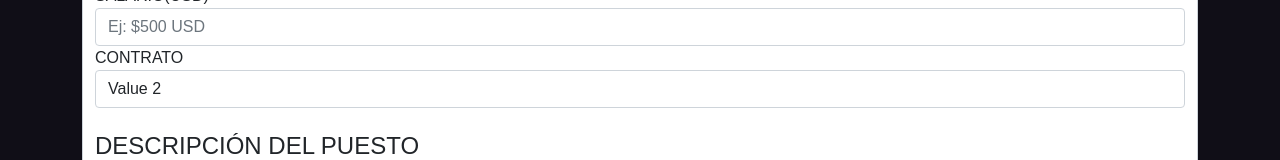
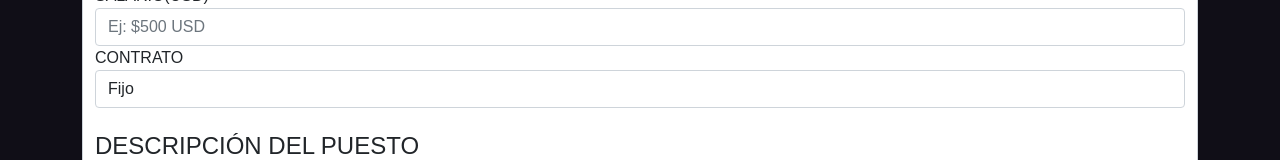
Before and after one commit to Developer-Systems/devjobs_master, a Vue app in the folder client/: page /vacancy in a window 1280 px wide. Shown: the part 498-658 px from the top of the page. Built offline with nearby package versions, Linux system fonts and the light colour scheme.

Commit message:
Se ajustan algunos valores de texto del componente de creacion de vacantes

```diff
--- a/client/src/components/newVacancies.vue
+++ b/client/src/components/newVacancies.vue
@@ -64,9 +64,9 @@
           <div>
             <label for="employmentContract">CONTRATO</label>
             <select name="select" class="form-control">
-              <option value="value1">Value 1</option>
-              <option value="value2" selected>Value 2</option>
-              <option value="value3">Value 3</option>
+              <option value="value1">Indefinido</option>
+              <option value="value2" selected>Fijo</option>
+              <option value="value3">Servicios</option>
             </select>
           </div>
           <br />
```
